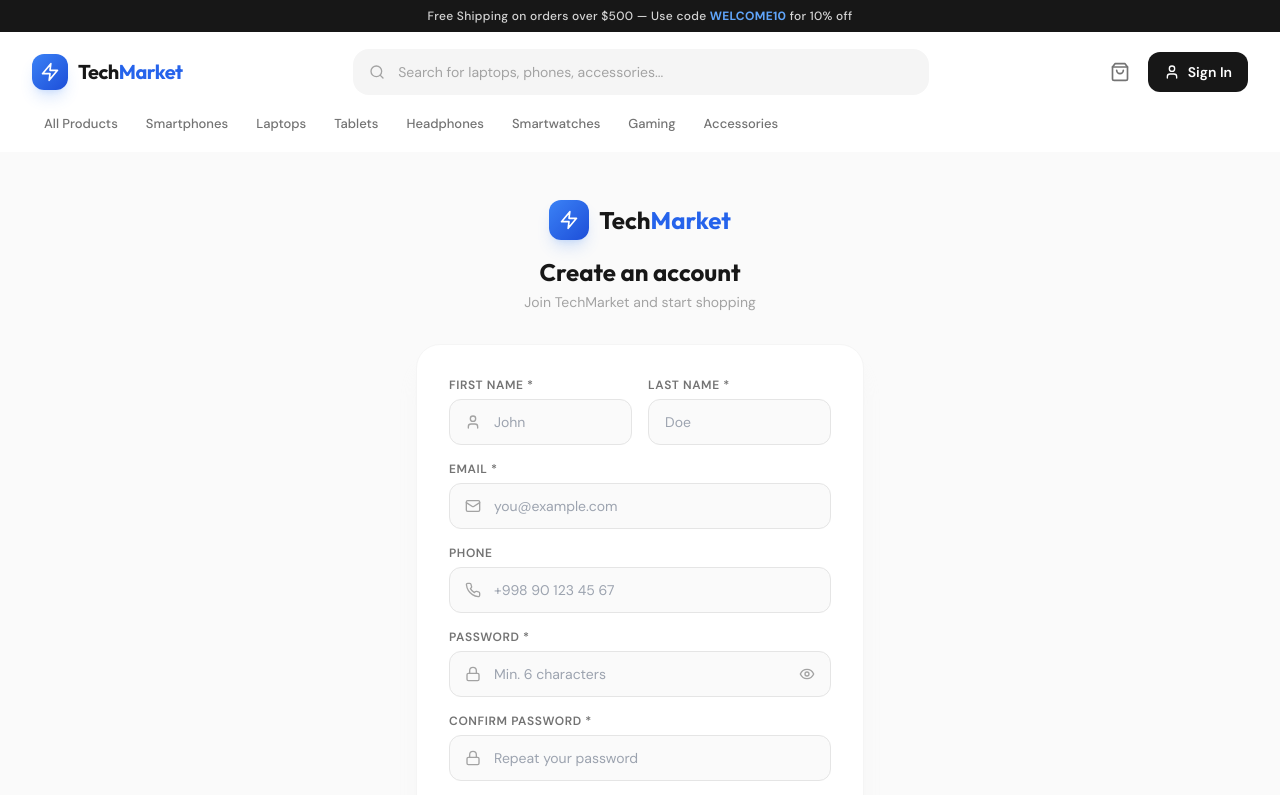
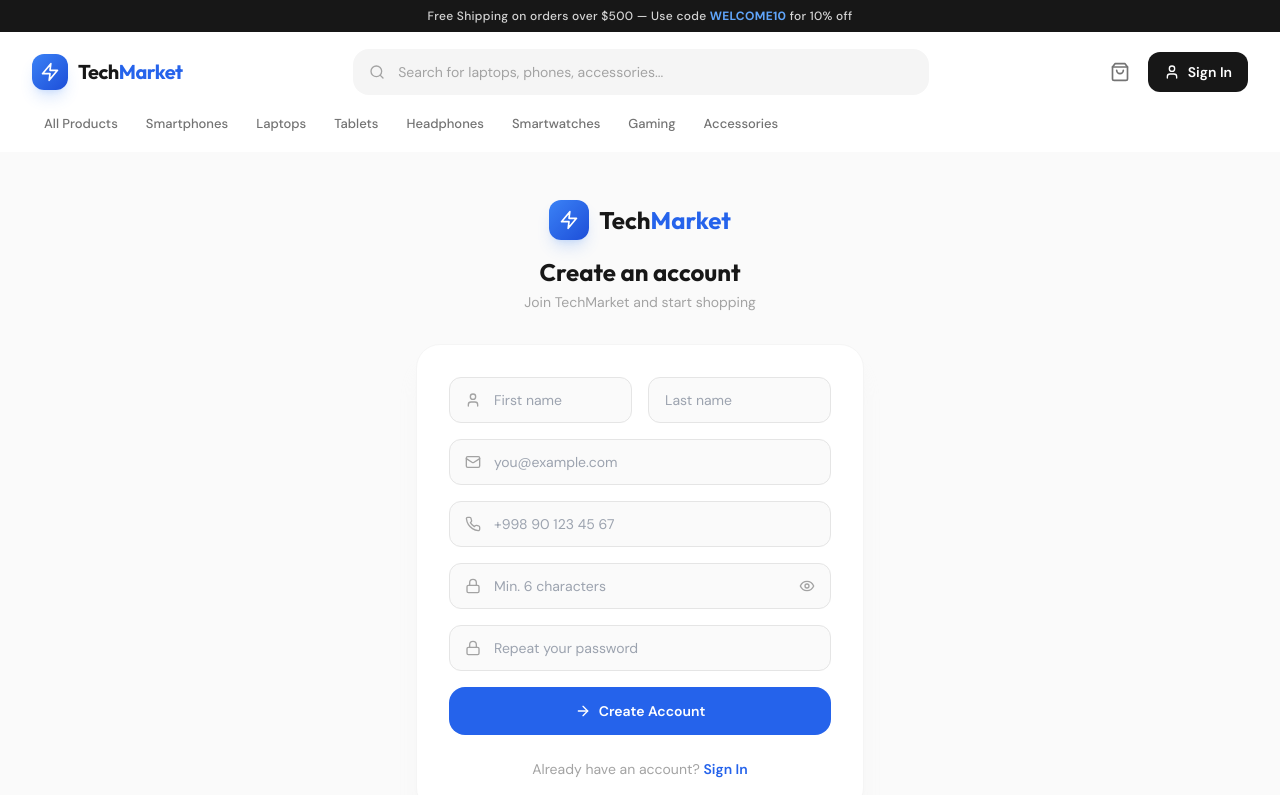
Before and after one commit to nuralievdior-a11y/DiplomaProject, a React (Vite) app in the folder techmarket/frontend/: page /register in a window 1280 px wide. Shown: the top 795 px of the page. Built offline with nearby package versions, Linux system fonts and the light colour scheme.

Commit message:
Fix scroll restoration and hide auth labels

```diff
--- a/techmarket/frontend/src/components/ScrollToTop.jsx
+++ b/techmarket/frontend/src/components/ScrollToTop.jsx
@@ -1,19 +1,31 @@
-import { useEffect } from 'react';
+import { useEffect, useRef } from 'react';
 import { useLocation } from 'react-router-dom';
 
 export default function ScrollToTop() {
   const location = useLocation();
+  const prevRef = useRef(null);
 
   useEffect(() => {
+    const prev = prevRef.current;
+    prevRef.current = { pathname: location.pathname, search: location.search, hash: location.hash };
+
+    const prefersReducedMotion =
+      typeof window !== 'undefined' &&
+      typeof window.matchMedia === 'function' &&
+      window.matchMedia('(prefers-reduced-motion: reduce)').matches;
+
+    const isSoftNav = !!prev && prev.pathname === location.pathname;
+    const behavior = prefersReducedMotion ? 'auto' : (isSoftNav ? 'smooth' : 'auto');
+
     if (location.hash) {
       const el = document.getElementById(location.hash.slice(1));
       if (el) {
-        el.scrollIntoView({ block: 'start' });
+        el.scrollIntoView({ block: 'start', behavior });
         return;
       }
     }
 
-    window.scrollTo({ top: 0, left: 0, behavior: 'auto' });
+    window.scrollTo({ top: 0, left: 0, behavior });
   }, [location.pathname, location.search, location.hash]);
 
   return null;
--- a/techmarket/frontend/src/pages/Login.jsx
+++ b/techmarket/frontend/src/pages/Login.jsx
@@ -45,21 +45,21 @@ export default function Login() {
         <div className="bg-white rounded-3xl border border-neutral-100 p-8 shadow-xl shadow-neutral-200/20">
           <form onSubmit={handleSubmit} className="space-y-4">
             <div>
-              <label className="text-xs font-semibold text-neutral-500 uppercase tracking-wider mb-1.5 block">Email</label>
+              <label htmlFor="login-email" className="sr-only">Email</label>
               <div className="relative">
                 <Mail className="absolute left-4 top-1/2 -translate-y-1/2 w-4 h-4 text-neutral-400" />
-                <input type="email" value={email} onChange={e => setEmail(e.target.value)} placeholder="you@example.com"
+                <input id="login-email" type="email" value={email} onChange={e => setEmail(e.target.value)} placeholder="you@example.com"
                   className="w-full pl-11 pr-4 py-3 bg-neutral-50 border border-neutral-200 rounded-xl text-sm text-neutral-800 placeholder-neutral-400 focus:outline-none focus:bg-white focus:border-brand-300 focus:ring-4 focus:ring-brand-500/10 transition-all" />
               </div>
             </div>
 
             <div>
-              <label className="text-xs font-semibold text-neutral-500 uppercase tracking-wider mb-1.5 block">Password</label>
+              <label htmlFor="login-password" className="sr-only">Password</label>
               <div className="relative">
                 <Lock className="absolute left-4 top-1/2 -translate-y-1/2 w-4 h-4 text-neutral-400" />
-                <input type={showPass ? 'text' : 'password'} value={password} onChange={e => setPassword(e.target.value)} placeholder="Enter your password"
+                <input id="login-password" type={showPass ? 'text' : 'password'} value={password} onChange={e => setPassword(e.target.value)} placeholder="Enter your password"
                   className="w-full pl-11 pr-12 py-3 bg-neutral-50 border border-neutral-200 rounded-xl text-sm text-neutral-800 placeholder-neutral-400 focus:outline-none focus:bg-white focus:border-brand-300 focus:ring-4 focus:ring-brand-500/10 transition-all" />
-                <button type="button" onClick={() => setShowPass(!showPass)} className="absolute right-4 top-1/2 -translate-y-1/2 text-neutral-400 hover:text-neutral-600">
+                <button type="button" aria-label={showPass ? 'Hide password' : 'Show password'} onClick={() => setShowPass(!showPass)} className="absolute right-4 top-1/2 -translate-y-1/2 text-neutral-400 hover:text-neutral-600">
                   {showPass ? <EyeOff className="w-4 h-4" /> : <Eye className="w-4 h-4" />}
                 </button>
               </div>
--- a/techmarket/frontend/src/pages/Register.jsx
+++ b/techmarket/frontend/src/pages/Register.jsx
@@ -47,55 +47,55 @@ export default function Register() {
           <form onSubmit={handleSubmit} className="space-y-4">
             <div className="grid grid-cols-2 gap-4">
               <div>
-                <label className="text-xs font-semibold text-neutral-500 uppercase tracking-wider mb-1.5 block">First Name *</label>
+                <label htmlFor="register-firstName" className="sr-only">First Name</label>
                 <div className="relative">
                   <User className="absolute left-4 top-1/2 -translate-y-1/2 w-4 h-4 text-neutral-400" />
-                  <input type="text" value={form.firstName} onChange={e => update('firstName', e.target.value)} placeholder="John"
+                  <input id="register-firstName" type="text" value={form.firstName} onChange={e => update('firstName', e.target.value)} placeholder="First name"
                     className="w-full pl-11 pr-4 py-3 bg-neutral-50 border border-neutral-200 rounded-xl text-sm focus:outline-none focus:bg-white focus:border-brand-300 focus:ring-4 focus:ring-brand-500/10 transition-all" />
                 </div>
               </div>
               <div>
-                <label className="text-xs font-semibold text-neutral-500 uppercase tracking-wider mb-1.5 block">Last Name *</label>
-                <input type="text" value={form.lastName} onChange={e => update('lastName', e.target.value)} placeholder="Doe"
+                <label htmlFor="register-lastName" className="sr-only">Last Name</label>
+                <input id="register-lastName" type="text" value={form.lastName} onChange={e => update('lastName', e.target.value)} placeholder="Last name"
                   className="w-full px-4 py-3 bg-neutral-50 border border-neutral-200 rounded-xl text-sm focus:outline-none focus:bg-white focus:border-brand-300 focus:ring-4 focus:ring-brand-500/10 transition-all" />
               </div>
             </div>
 
             <div>
-              <label className="text-xs font-semibold text-neutral-500 uppercase tracking-wider mb-1.5 block">Email *</label>
+              <label htmlFor="register-email" className="sr-only">Email</label>
               <div className="relative">
                 <Mail className="absolute left-4 top-1/2 -translate-y-1/2 w-4 h-4 text-neutral-400" />
-                <input type="email" value={form.email} onChange={e => update('email', e.target.value)} placeholder="you@example.com"
+                <input id="register-email" type="email" value={form.email} onChange={e => update('email', e.target.value)} placeholder="you@example.com"
                   className="w-full pl-11 pr-4 py-3 bg-neutral-50 border border-neutral-200 rounded-xl text-sm focus:outline-none focus:bg-white focus:border-brand-300 focus:ring-4 focus:ring-brand-500/10 transition-all" />
               </div>
             </div>
 
             <div>
-              <label className="text-xs font-semibold text-neutral-500 uppercase tracking-wider mb-1.5 block">Phone</label>
+              <label htmlFor="register-phone" className="sr-only">Phone</label>
               <div className="relative">
                 <Phone className="absolute left-4 top-1/2 -translate-y-1/2 w-4 h-4 text-neutral-400" />
-                <input type="tel" value={form.phone} onChange={e => update('phone', e.target.value)} placeholder="+998 90 123 45 67"
+                <input id="register-phone" type="tel" value={form.phone} onChange={e => update('phone', e.target.value)} placeholder="+998 90 123 45 67"
                   className="w-full pl-11 pr-4 py-3 bg-neutral-50 border border-neutral-200 rounded-xl text-sm focus:outline-none focus:bg-white focus:border-brand-300 focus:ring-4 focus:ring-brand-500/10 transition-all" />
               </div>
             </div>
 
             <div>
-              <label className="text-xs font-semibold text-neutral-500 uppercase tracking-wider mb-1.5 block">Password *</label>
+              <label htmlFor="register-password" className="sr-only">Password</label>
               <div className="relative">
                 <Lock className="absolute left-4 top-1/2 -translate-y-1/2 w-4 h-4 text-neutral-400" />
-                <input type={showPass ? 'text' : 'password'} value={form.password} onChange={e => update('password', e.target.value)} placeholder="Min. 6 characters"
+                <input id="register-password" type={showPass ? 'text' : 'password'} value={form.password} onChange={e => update('password', e.target.value)} placeholder="Min. 6 characters"
                   className="w-full pl-11 pr-12 py-3 bg-neutral-50 border border-neutral-200 rounded-xl text-sm focus:outline-none focus:bg-white focus:border-brand-300 focus:ring-4 focus:ring-brand-500/10 transition-all" />
-                <button type="button" onClick={() => setShowPass(!showPass)} className="absolute right-4 top-1/2 -translate-y-1/2 text-neutral-400 hover:text-neutral-600">
+                <button type="button" aria-label={showPass ? 'Hide password' : 'Show password'} onClick={() => setShowPass(!showPass)} className="absolute right-4 top-1/2 -translate-y-1/2 text-neutral-400 hover:text-neutral-600">
                   {showPass ? <EyeOff className="w-4 h-4" /> : <Eye className="w-4 h-4" />}
                 </button>
               </div>
             </div>
 
             <div>
-              <label className="text-xs font-semibold text-neutral-500 uppercase tracking-wider mb-1.5 block">Confirm Password *</label>
+              <label htmlFor="register-confirm" className="sr-only">Confirm Password</label>
               <div className="relative">
                 <Lock className="absolute left-4 top-1/2 -translate-y-1/2 w-4 h-4 text-neutral-400" />
-                <input type="password" value={form.confirm} onChange={e => update('confirm', e.target.value)} placeholder="Repeat your password"
+                <input id="register-confirm" type="password" value={form.confirm} onChange={e => update('confirm', e.target.value)} placeholder="Repeat your password"
                   className="w-full pl-11 pr-4 py-3 bg-neutral-50 border border-neutral-200 rounded-xl text-sm focus:outline-none focus:bg-white focus:border-brand-300 focus:ring-4 focus:ring-brand-500/10 transition-all" />
               </div>
             </div>
```
Also changed, not shown: 1 other file (tests, documents, lock files or other folders).
